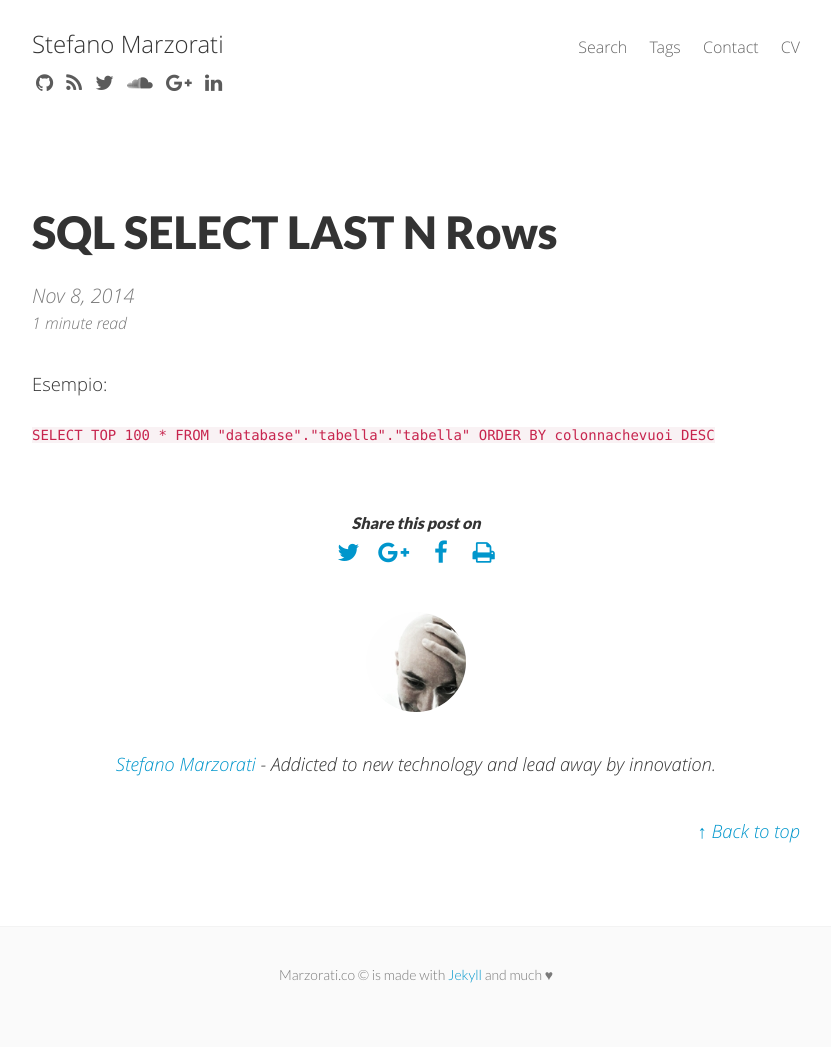
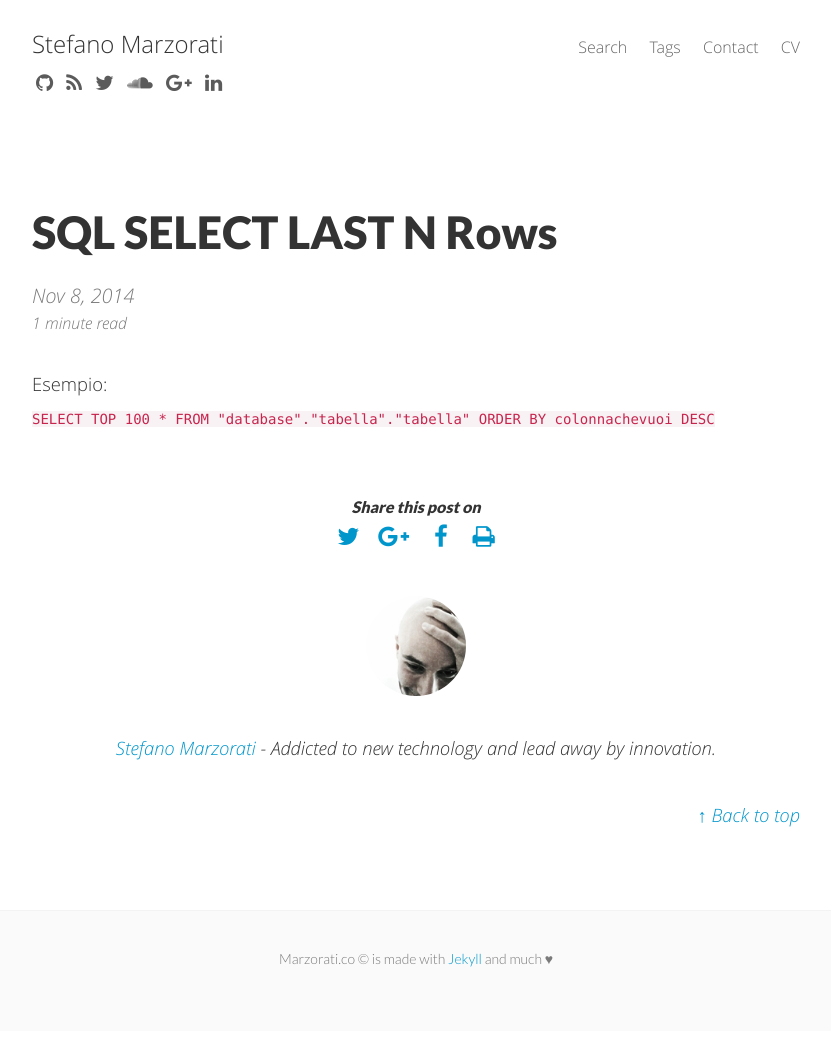
Before and after one commit to marste/Blog, a Jekyll site: the page built from _posts/2014-11-08-sql-select-last-n-rows.md, in a window 1280 px wide. Shown: the whole page, without its empty margins (224-1055 px from the left). Built offline with Jekyll 4.4.1, drawn with Linux system fonts in a browser that asks for light colours; nearby versions of some CDN libraries; Markdown is read by kramdown in place of the engine named in the settings.

```diff
--- a/_posts/2014-11-08-sql-select-last-n-rows.md
+++ b/_posts/2014-11-08-sql-select-last-n-rows.md
@@ -21,7 +21,8 @@
   - ultimi
 ---
 Esempio:
-
-`SELECT TOP 100 *
+<code>
+SELECT TOP 100 *
 FROM "database"."tabella"."tabella"
-ORDER BY colonnachevuoi DESC`
+ORDER BY colonnachevuoi DESC
+</code>
```
